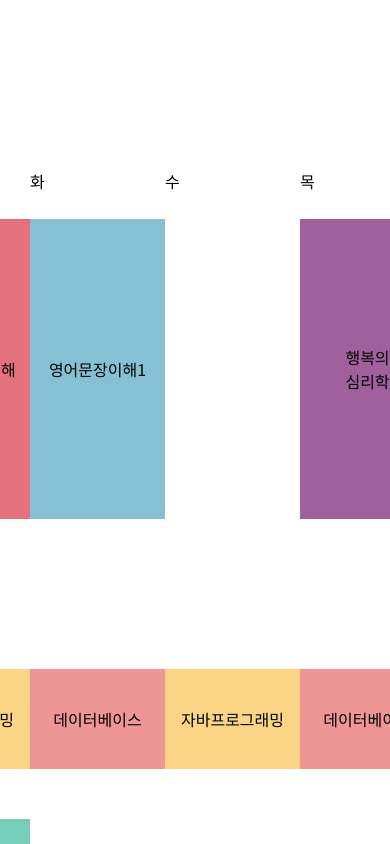
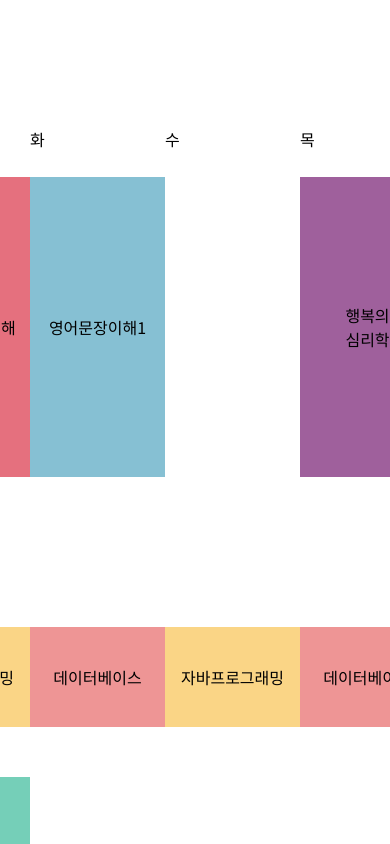
Before and after one commit to hanseulhee/University_timetable, a plain HTML site: page index.html in a window 390 px wide. Drawn offline with Linux system fonts and the light colour scheme.

Commit message:
Media query

```diff
--- a/index.css
+++ b/index.css
@@ -228,3 +228,14 @@ body {
   justify-content: center;
   align-items: center;
 }
+
+
+@media screen and (max-width: 1000px) {
+    .navbar {
+        margin-top: 100px;
+      }
+      .timetable {
+        top: 15%;
+
+      }
+  }
```
